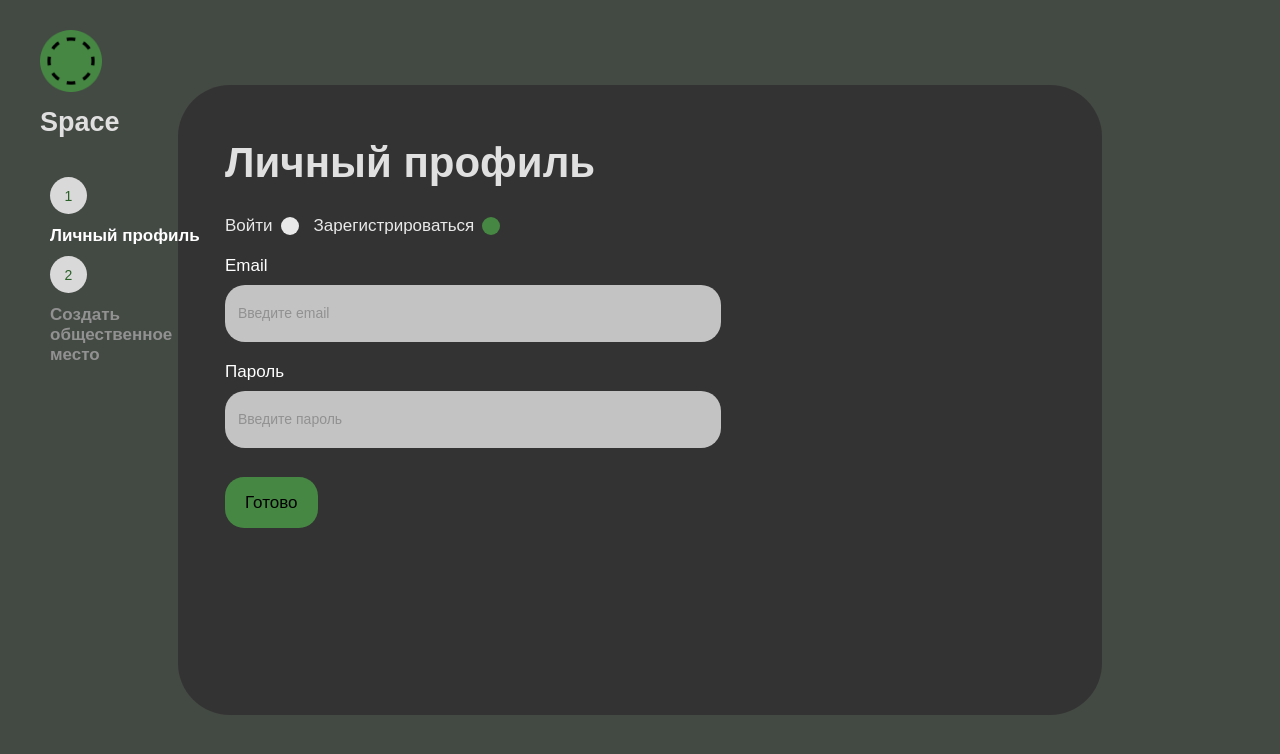
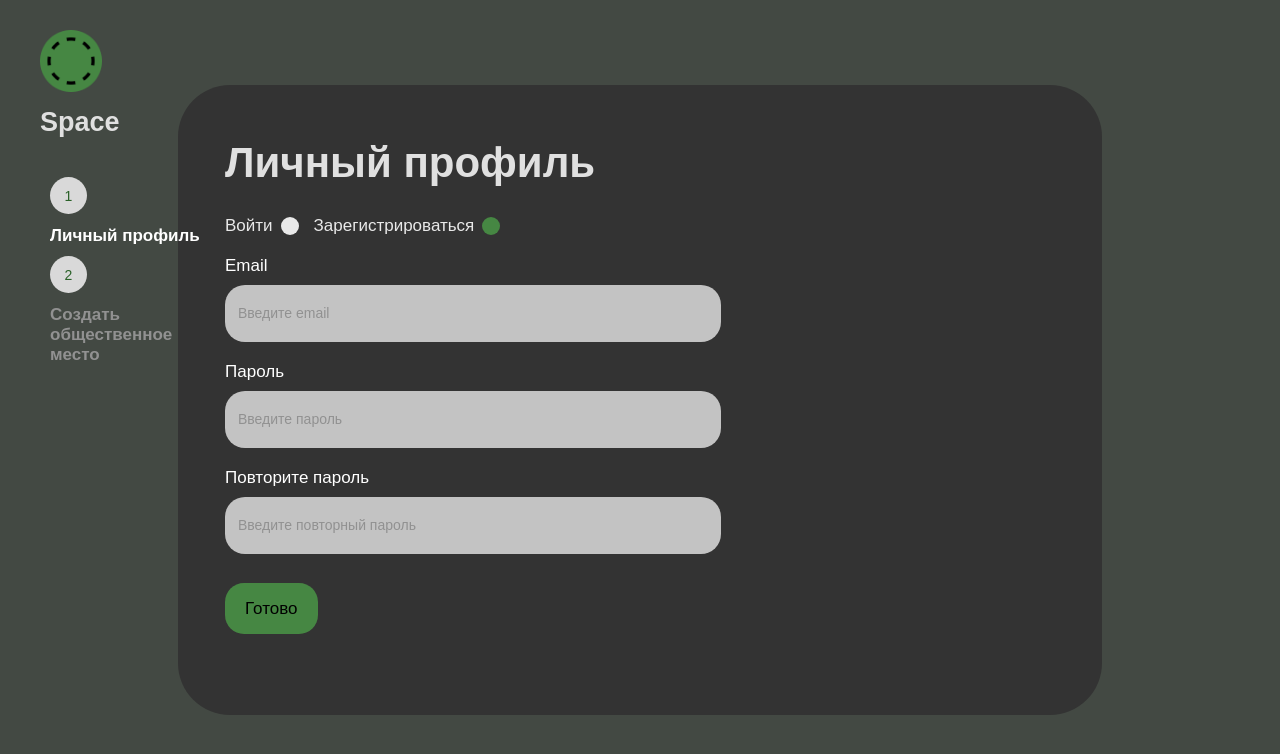
Before and after one commit to Efrosiniya24/Space_MusicService_Client, a React (Create React App) app: page /venue/auth/personalProfile in a window 1280 px wide. Both pictures are taken after a click on the label "Зарегистрироваться". Shown: the top 754 px of the page. Built offline with nearby package versions, Linux system fonts and the light colour scheme.

Commit message:
add label

```diff
--- a/src/pages/auth/venue/creatingVenue/createVenue/personalProfileAuth.js
+++ b/src/pages/auth/venue/creatingVenue/createVenue/personalProfileAuth.js
@@ -12,8 +12,10 @@ const PersonalProfileAuth = () => {
   const redirectTo = location.state?.redirectTo || "/";
   const [email, setEmail] = useState("");
   const [password, setPassword] = useState("");
+  const [repeatPassword, setRepeatPassword] = useState("");
   const [showPassword, setShowPassword] = useState(false);
   const [errorMessage, setErrorMessage] = useState("");
+  const [authMode, setAuthMode] = useState("login");
 
   const handleSubmit = async (event) => {
     event.preventDefault();
@@ -28,14 +30,14 @@ const PersonalProfileAuth = () => {
             "Content-Type": "application/json",
           },
           body: JSON.stringify({ email, password }),
-        }
+        },
       );
 
       if (!response.ok) {
         console.log("Server status:", response.status);
         if (response.status === 403) {
           setErrorMessage(
-            "Ваш аккаунт деактивирован. Пожалуйста, свяжитесь с поддержкой."
+            "Ваш аккаунт деактивирован. Пожалуйста, свяжитесь с поддержкой.",
           );
         } else {
           setErrorMessage("Неверный логин или пароль");
@@ -95,10 +97,10 @@ const PersonalProfileAuth = () => {
               <label className={style.option}>
                 <input
                   type="radio"
-                  name="authMode"
-                  //   value="login"
-                  //   checked={mode === "login"}
-                  //   onChange={() => onChange("login")}
+                  name="login"
+                  value="login"
+                  checked={authMode === "login"}
+                  onChange={() => setAuthMode("login")}
                 />
                 <span>Войти</span>
                 <span className={style.circle} />
@@ -107,10 +109,10 @@ const PersonalProfileAuth = () => {
               <label className={style.option}>
                 <input
                   type="radio"
-                  name="authMode"
-                  //   value="register"
-                  //   checked={mode === "register"}
-                  //   onChange={() => onChange("register")}
+                  name="register"
+                  value="register"
+                  checked={authMode === "register"}
+                  onChange={() => setAuthMode("register")}
                 />
                 <span>Зарегистрироваться</span>
                 <span className={style.circle} />
@@ -136,6 +138,18 @@ const PersonalProfileAuth = () => {
                 onChange={(e) => setPassword(e.target.value)}
               />
             </div>
+            {authMode === "register" && (
+              <div className={login.inputSectoion}>
+                <p>Повторите пароль</p>
+                <input
+                  type="repeatPassword"
+                  name="repeatPassword"
+                  placeholder="Введите повторный пароль"
+                  value={repeatPassword}
+                  onChange={(e) => setRepeatPassword(e.target.value)}
+                />
+              </div>
+            )}
           </form>
           <form className={login.inputSectionButton}>
             <button>Готово</button>
```
